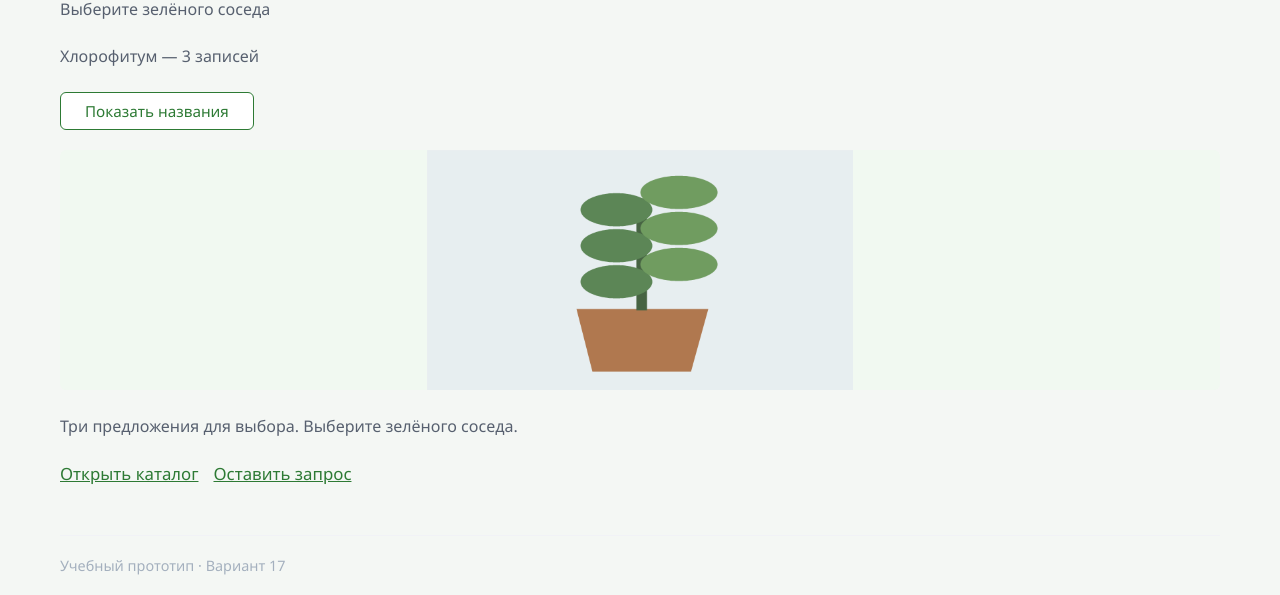
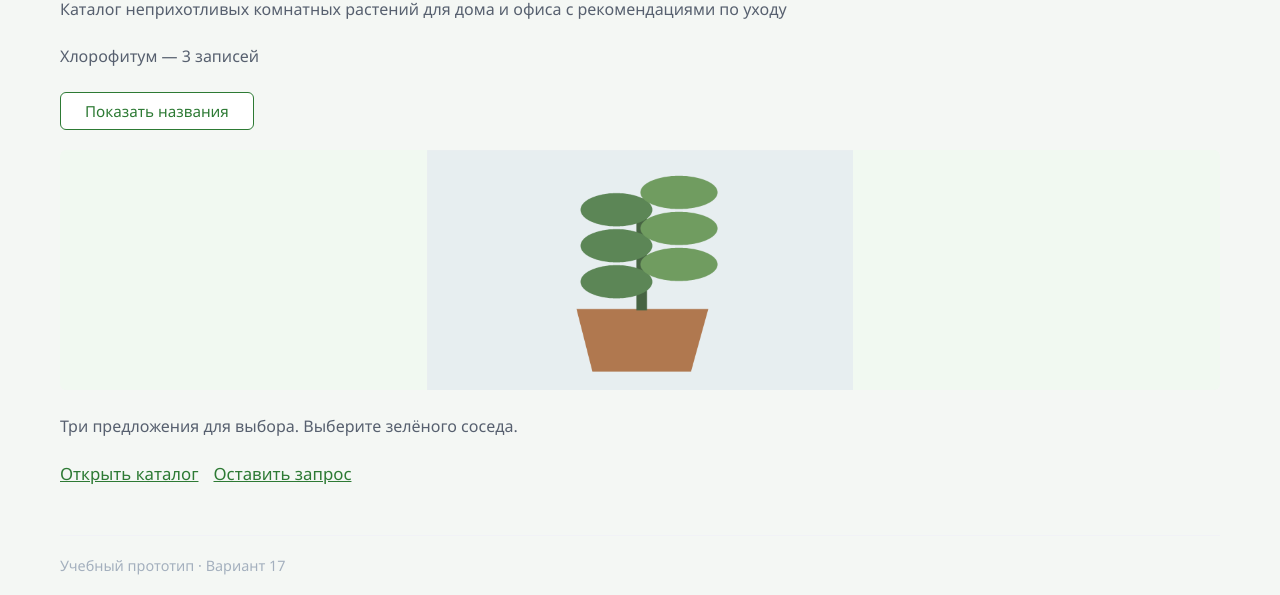
Before and after one commit to kulikovstanislav357-netizen/project-, a plain HTML site: page index.html in a window 1280 px wide. Shown: the part 227-822 px from the top of the page. Drawn offline with Linux system fonts and the light colour scheme.

Commit message:
Уточнено описание каталога

```diff
--- a/index.html
+++ b/index.html
@@ -19,7 +19,7 @@
 
   <main class="screen page">
     <h2>Зелёный уголок — каталог комнатных растений</h2>
-    <p class="subtitle">Выберите зелёного соседа</p>
+    <p class="subtitle">Каталог неприхотливых комнатных растений для дома и офиса с рекомендациями по уходу</p>
 
     <!-- Элементы для выполнения задания -->
     <p id="status" role="status" class="subtitle"></p>
```
